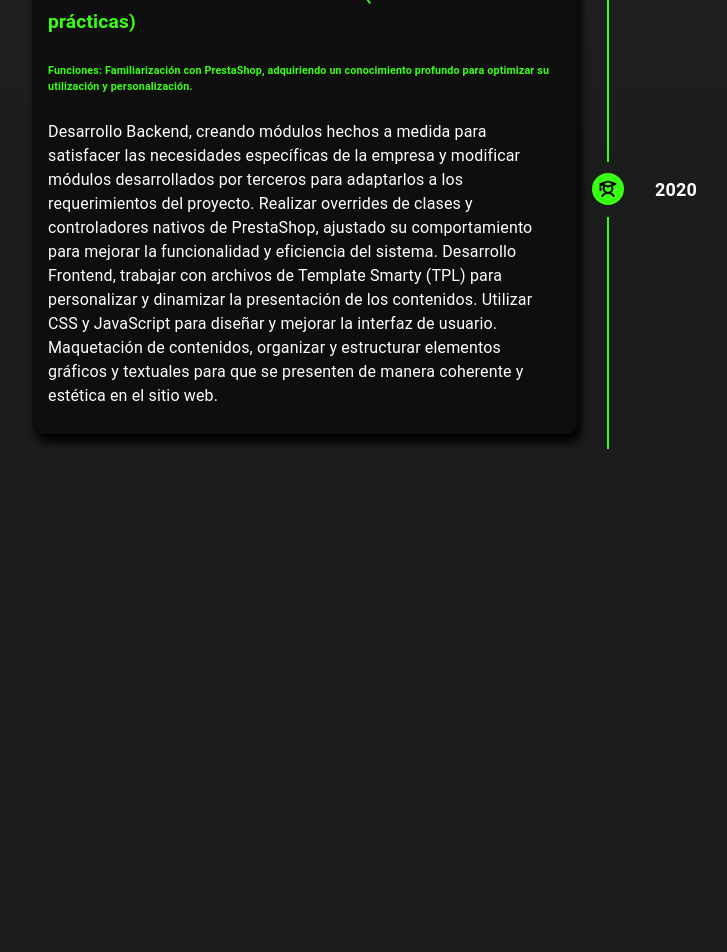
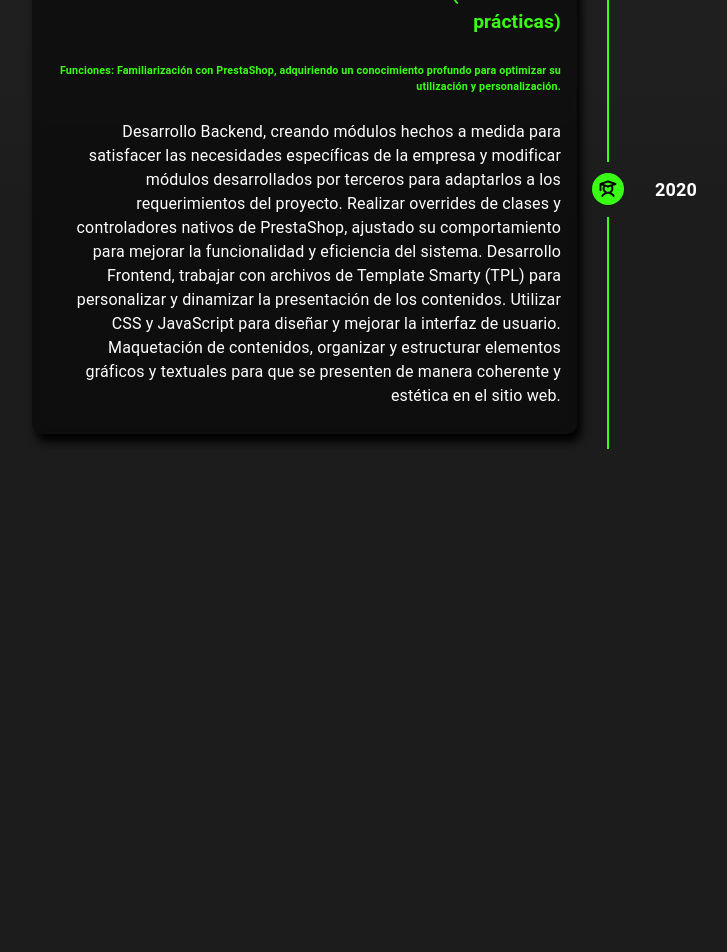
Before and after one commit to YellianAlexis/Portfolio-Web, a React (Vite) app: page / in a window 1280 px wide. Shown: the part 3320-4272 px from the top of the page, without its empty margins (32-759 px from the left). Built offline with nearby package versions, Linux system fonts and the light colour scheme.

Commit message:
Mobile optimization: responsive adjustments and fixes

```diff
--- a/src/assets/css/stack.css
+++ b/src/assets/css/stack.css
@@ -1,5 +1,6 @@
 .stack__container {
   text-align: center;
+  padding-bottom: 50px;
 }
 
 .stack__list {
--- a/src/components/Experience.jsx
+++ b/src/components/Experience.jsx
@@ -47,7 +47,7 @@
         <h2>Experiencia</h2>
         <Timeline position={isMobile ? "right" : "alternate"} sx={{ padding: "0 15px", margin: '0', width: '90%' }}>
           {items.map((item, index) => (
-            <TimelineItem key={index} >
+            <TimelineItem key={index} sx={ isMobile ? {display: "block", justifyItems: "center", padding: "30px 0", borderTop: `1px solid ${bgColor}`} : {display: "flex"} }>
               <TimelineOppositeContent
                 sx={{
                   m: "auto 0",
```
